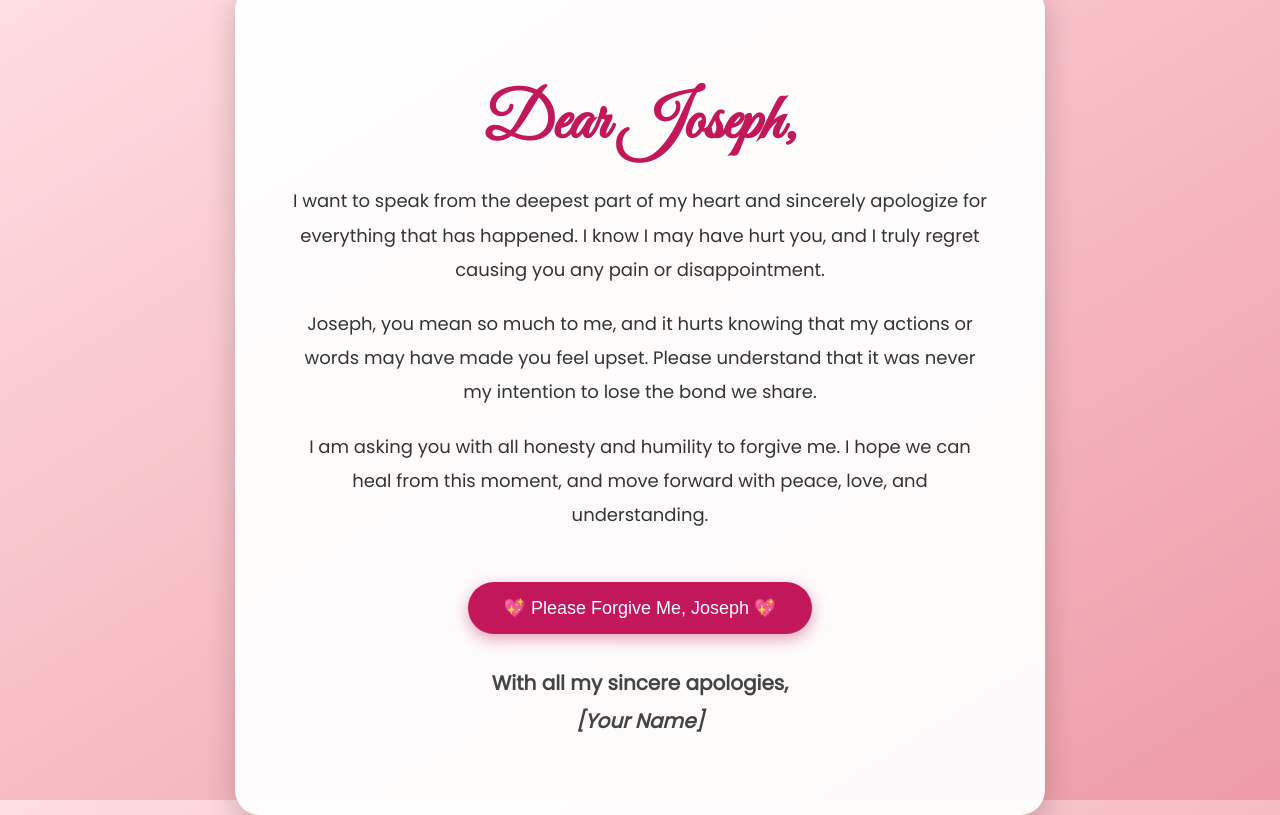
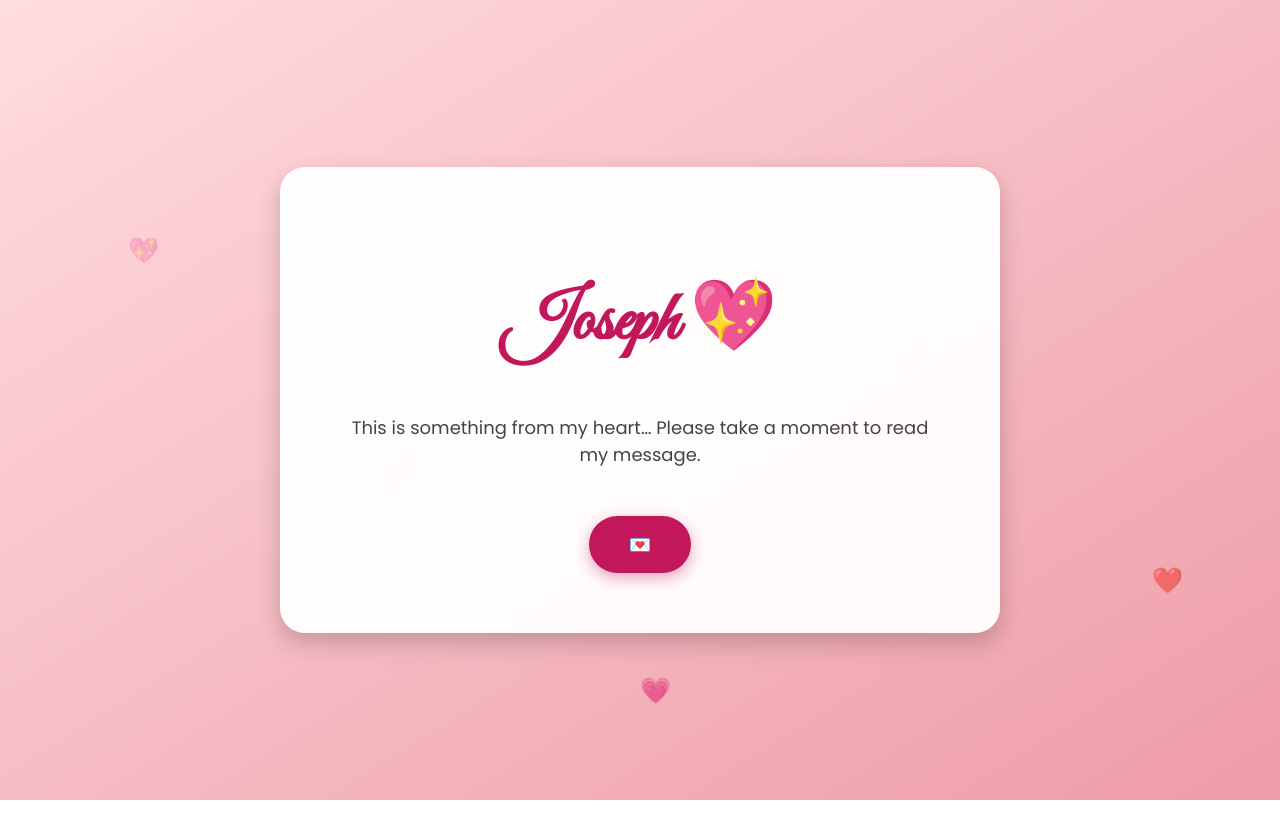
Before and after one commit to Sam101-Sam/Apology, a plain HTML site: page index.html in a window 1280 px wide. Drawn offline with Linux system fonts and the light colour scheme.

Commit message:
Update index.html

```diff
--- a/index.html
+++ b/index.html
@@ -3,133 +3,102 @@
 <head>
   <meta charset="UTF-8" />
   <meta name="viewport" content="width=device-width, initial-scale=1.0" />
-  <title>Apology Letter to Joseph</title>
+  <title>For Joseph</title>
 
-  <!-- Romantic Fonts -->
   <link href="https://fonts.googleapis.com/css2?family=Great+Vibes&family=Poppins:wght@300;400&display=swap" rel="stylesheet">
 
   <style>
     body {
       margin: 0;
-      padding: 0;
       font-family: "Poppins", sans-serif;
-
-      /* Romantic Background */
-      background: linear-gradient(to bottom right, #ffdde1, #ee9ca7);
       height: 100vh;
-
+      overflow: hidden;
       display: flex;
       justify-content: center;
       align-items: center;
+      background: linear-gradient(to bottom right, #ffdde1, #ee9ca7);
+      text-align: center;
     }
 
-    .letter-box {
+    /* Floating Hearts */
+    .heart {
+      position: absolute;
+      bottom: -20px;
+      font-size: 25px;
+      animation: floatUp 8s linear infinite;
+      opacity: 0.7;
+    }
+
+    @keyframes floatUp {
+      0% {
+        transform: translateY(0);
+        opacity: 0.8;
+      }
+      100% {
+        transform: translateY(-110vh);
+        opacity: 0;
+      }
+    }
+
+    .box {
       background: rgba(255, 255, 255, 0.95);
-      width: 85%;
-      max-width: 700px;
-      padding: 55px;
+      padding: 60px;
       border-radius: 25px;
-      box-shadow: 0px 10px 30px rgba(0, 0, 0, 0.2);
-      text-align: center;
+      box-shadow: 0px 10px 25px rgba(0,0,0,0.2);
+      max-width: 600px;
+      z-index: 2;
     }
 
     h1 {
       font-family: "Great Vibes", cursive;
-      font-size: 65px;
+      font-size: 70px;
       color: #c2185b;
-      margin-bottom: 20px;
     }
 
     p {
       font-size: 18px;
-      line-height: 1.9;
-      color: #333;
-      margin-bottom: 20px;
+      color: #444;
+      margin-top: 15px;
     }
 
-    .signature {
+    a {
+      display: inline-block;
       margin-top: 30px;
-      font-size: 20px;
-      font-weight: bold;
-      color: #444;
-    }
-
-    /* Romantic Button */
-    .forgive-btn {
-      margin-top: 30px;
-      padding: 15px 35px;
-      font-size: 18px;
-      border: none;
-      border-radius: 30px;
+      padding: 15px 40px;
       background: #c2185b;
       color: white;
-      cursor: pointer;
+      text-decoration: none;
+      border-radius: 30px;
+      font-size: 18px;
       transition: 0.3s;
       box-shadow: 0px 5px 15px rgba(194, 24, 91, 0.4);
     }
 
-    .forgive-btn:hover {
+    a:hover {
       background: #e91e63;
       transform: scale(1.05);
-    }
-
-    /* Hidden message after click */
-    #message {
-      margin-top: 25px;
-      font-size: 20px;
-      font-weight: bold;
-      color: #c2185b;
-      display: none;
     }
   </style>
 </head>
 
 <body>
 
-  <div class="letter-box">
+  <!-- Floating Hearts -->
+  <div class="heart" style="left: 10%; animation-delay: 0s;">💖</div>
+  <div class="heart" style="left: 30%; animation-delay: 2s;">💕</div>
+  <div class="heart" style="left: 50%; animation-delay: 4s;">💗</div>
+  <div class="heart" style="left: 70%; animation-delay: 1s;">💞</div>
+  <div class="heart" style="left: 90%; animation-delay: 3s;">❤️</div>
 
-    <h1>Dear Joseph,</h1>
-
+  <div class="box">
+    <h1>Joseph 💖</h1>
     <p>
-      I want to speak from the deepest part of my heart and sincerely apologize
-      for everything that has happened. I know I may have hurt you, and I truly
-      regret causing you any pain or disappointment.
+      This is something from my heart…
+      Please take a moment to read my message.
     </p>
 
-    <p>
-      Joseph, you mean so much to me, and it hurts knowing that my actions or
-      words may have made you feel upset. Please understand that it was never
-      my intention to lose the bond we share.
-    </p>
-
-    <p>
-      I am asking you with all honesty and humility to forgive me. I hope we can
-      heal from this moment, and move forward with peace, love, and understanding.
-    </p>
-
-    <!-- Romantic Button -->
-    <button class="forgive-btn" onclick="showMessage()">
-      💖 Please Forgive Me, Joseph 💖
-    </button>
-
-    <!-- Message After Click -->
-    <p id="message">
-      Thank you for reading this, Joseph. I truly hope we can smile again together 🌸
-    </p>
-
-    <p class="signature">
-      With all my sincere apologies,<br />
-      <i>[Your Name]</i>
-    </p>
-
+    <a href="letter.html">💌</a>
   </div>
-
-  <!-- JavaScript for Button -->
-  <script>
-    function showMessage() {
-      document.getElementById("message").style.display = "block";
-    }
-  </script>
 
 </body>
 </html>
```
